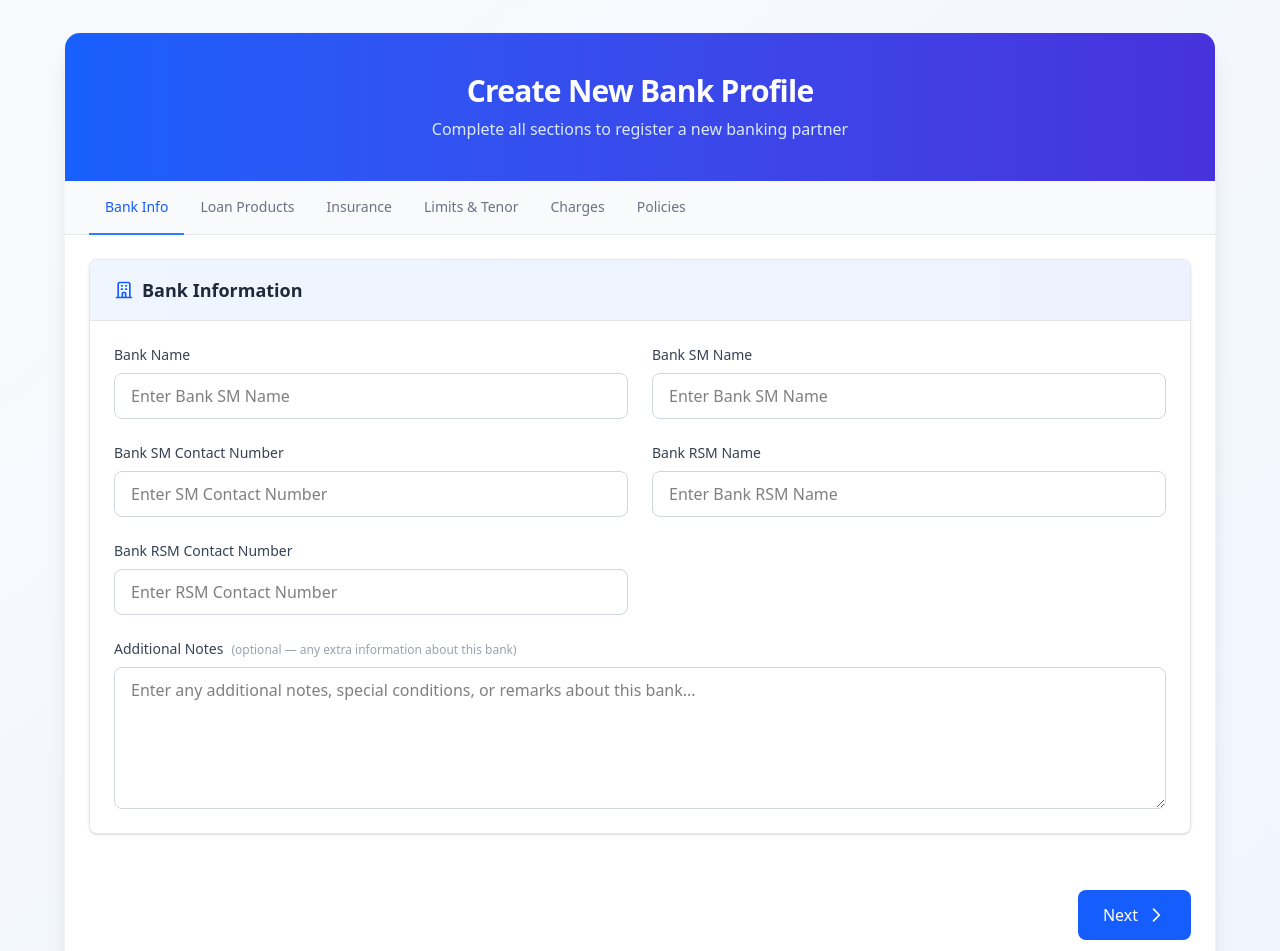
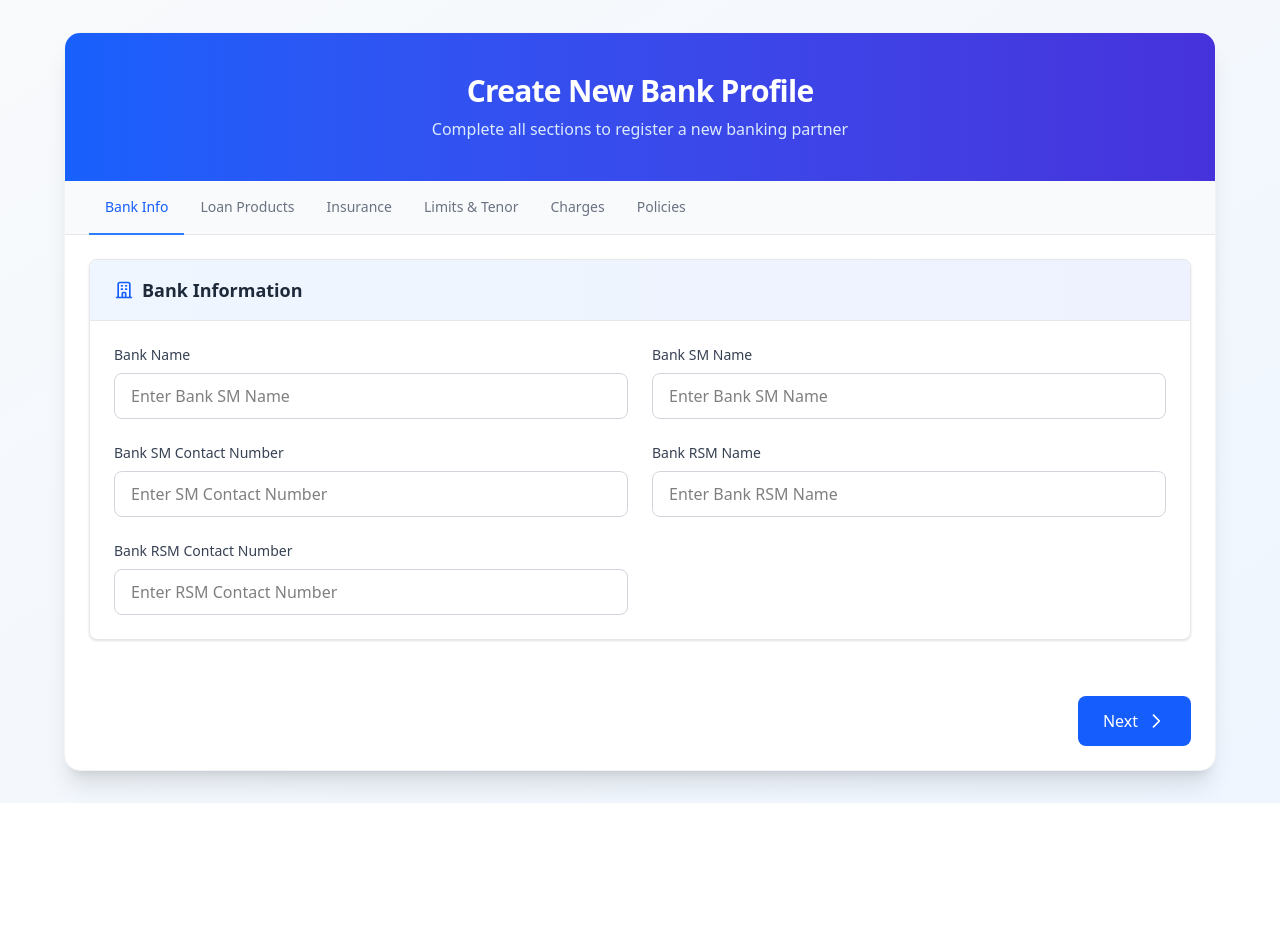
Before and after one commit to krish1124007/banksearch, a React (Vite) app in the folder client/: page /add-bank in a window 1280 px wide. Shown: the top 951 px of the page. After the commit the page ends 803 px from the top, so only its background shows below. Built offline with nearby package versions, Linux system fonts and the light colour scheme; sample sign-in values are in the browser's storage.

Commit message:
update the location of new felid  and rename it

```diff
--- a/client/src/pages/admin/CreateBank.jsx
+++ b/client/src/pages/admin/CreateBank.jsx
@@ -612,26 +612,6 @@
                         placeholder="Enter RSM Contact Number"
                       />
                     </motion.div>
-
-                    {/* Additional Notes - full width */}
-                    <motion.div
-                      initial={{ opacity: 0, x: -20 }}
-                      animate={{ opacity: 1, x: 0 }}
-                      transition={{ delay: 0.7 }}
-                      className="md:col-span-2"
-                    >
-                      <label className="block text-sm font-medium text-gray-700 mb-2">
-                        Additional Notes
-                        <span className="ml-2 text-xs text-gray-400 font-normal">(optional — any extra information about this bank)</span>
-                      </label>
-                      <textarea
-                        rows={5}
-                        value={formData.additional_notes}
-                        onChange={(e) => setFormData(prev => ({ ...prev, additional_notes: e.target.value }))}
-                        className="block w-full px-4 py-2.5 border border-gray-300 rounded-lg focus:ring-2 focus:ring-blue-500 focus:border-blue-500 transition-all resize-y"
-                        placeholder="Enter any additional notes, special conditions, or remarks about this bank..."
-                      />
-                    </motion.div>
                   </div>
                 </motion.div>
               )}
@@ -1180,11 +1160,39 @@
                   initial="hidden"
                   animate="visible"
                   exit="exit"
+                  className="space-y-6"
                 >
                   <Policy
                     onChange={(data) => handleChange("policy", data)}
                     initialData={formData.policy}
                   />
+
+                  {/* One Pager - full width */}
+                  <motion.div
+                    initial={{ opacity: 0, y: 15 }}
+                    animate={{ opacity: 1, y: 0 }}
+                    transition={{ delay: 0.2 }}
+                    className="bg-white rounded-lg shadow-sm border border-gray-200 overflow-hidden"
+                  >
+                    <div className="bg-gradient-to-r from-indigo-50 to-blue-50 px-6 py-4 border-b border-gray-200">
+                      <h3 className="text-lg font-semibold text-gray-800 flex items-center">
+                        <svg className="w-5 h-5 mr-2 text-indigo-600" fill="none" stroke="currentColor" viewBox="0 0 24 24">
+                          <path strokeLinecap="round" strokeLinejoin="round" strokeWidth={2} d="M9 12h6m-6 4h6m2 5H7a2 2 0 01-2-2V5a2 2 0 012-2h5.586a1 1 0 01.707.293l5.414 5.414a1 1 0 01.293.707V19a2 2 0 01-2 2z" />
+                        </svg>
+                        One Pager
+                      </h3>
+                      <p className="text-sm text-gray-500 mt-1">Optional — add any extra notes, special conditions or remarks about this bank</p>
+                    </div>
+                    <div className="p-6">
+                      <textarea
+                        rows={8}
+                        value={formData.additional_notes}
+                        onChange={(e) => setFormData(prev => ({ ...prev, additional_notes: e.target.value }))}
+                        className="block w-full px-4 py-3 border border-gray-300 rounded-lg focus:ring-2 focus:ring-indigo-500 focus:border-indigo-500 transition-all resize-y text-sm text-gray-700 placeholder-gray-400"
+                        placeholder="Enter any additional notes, special conditions, or remarks about this bank..."
+                      />
+                    </div>
+                  </motion.div>
                 </motion.div>
               )}
             </AnimatePresence>
--- a/client/src/pages/admin/UpdateBank.jsx
+++ b/client/src/pages/admin/UpdateBank.jsx
@@ -387,10 +387,10 @@
                                     <Inp label="bank_sm_contact_number" value={bankData.bank_details?.bank_sm_contact_number} path="bank_details.bank_sm_contact_number" onChange={handleChange} />
                                     <Inp label="bank_rsm_name" value={bankData.bank_details?.bank_rsm_name} path="bank_details.bank_rsm_name" onChange={handleChange} />
                                     <Inp label="bank_rsm_contact_number" value={bankData.bank_details?.bank_rsm_contact_number} path="bank_details.bank_rsm_contact_number" onChange={handleChange} />
-                                    {/* Additional Notes - full width */}
+                                    {/* One Pager - full width */}
                                     <div className="md:col-span-2">
                                         <label className="block text-sm font-medium text-blue-700 mb-1">
-                                            Additional Notes
+                                            One Pager
                                             <span className="ml-2 text-xs text-gray-400 font-normal">(optional)</span>
                                         </label>
                                         <textarea
```
